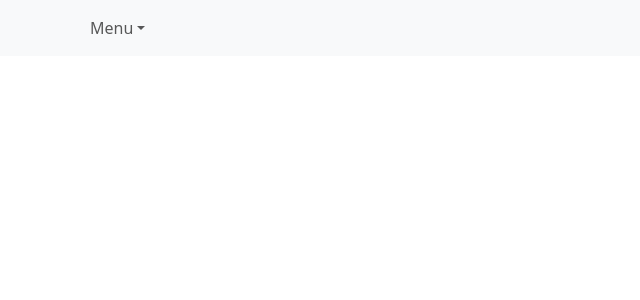
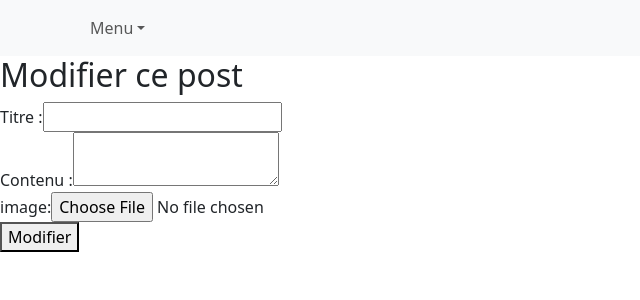
Before and after one commit to Sojabio/Poticha_front, a React (Vite) app: page /updatepost/1 in a window 1280 px wide. Before the commit this address had no page. Shown: the top 300 px of the page, without its empty margins (0-640 px from the left). Built offline with nearby package versions, Linux system fonts and the light colour scheme; no server answers.

Commit message:
crud posts adminview

```diff
--- a/src/App.jsx
+++ b/src/App.jsx
@@ -30,6 +30,7 @@ import Info from './pages/dynamics/Info';
 import Login from './pages/Admin/Auth/Login';
 import Dashboard from './pages/Admin/Dashboard';
 import LogoutSuccess from './pages/Admin/Auth/LogoutSuccess';
+import UpdatePost from './components/Admin/Infos/update';
 
 function App() {
   const [user] = useAtom(userAtom);
@@ -68,6 +69,8 @@ function App() {
           <Route path="/login" element={<Login/>} />
           <Route path="/admin" element={<Dashboard/>} />
           <Route path="/logoutsuccess" element={<LogoutSuccess/>} />
+          <Route path="/updatepost/:id" element={<UpdatePost/>} />
+
         </Routes>
       </Router>
     </>
--- /dev/null
+++ b/src/components/Admin/Infos/delete.jsx
@@ -0,0 +1,36 @@
+import { useAtom } from 'jotai'
+import { userAtom } from '../../../stores/userAtom';
+import { API_URL } from '../../../stores/apiUrl';
+
+const DestroyPost = ({postId, onDelete}) => {
+  const [user] = useAtom(userAtom);
+  const PostId = postId
+
+  const handleDestroy = async () => {
+    try {
+      const response = await fetch(API_URL + '/posts/' + PostId, {
+        method: 'DELETE',
+        headers: {
+          'Content-Type': 'application/json',
+          Authorization: `${user.token}`,
+        },
+      });
+
+      if (response.ok) {
+        console.log('Post deleted successfully');
+        onDelete();
+      } else {
+        console.log('Failed to delete post');
+      }
+    } catch (error) {
+      console.error('An error occurred while deleting post:', error);
+    }
+  }
+
+
+  return (
+    <button onClick={handleDestroy}>Supprimer ce post</button>
+  )
+}
+
+export default DestroyPost
--- /dev/null
+++ b/src/components/Admin/Infos/update.jsx
@@ -0,0 +1,122 @@
+import { useEffect, useState } from 'react';
+import { useAtom } from 'jotai';
+import { useNavigate, useParams} from 'react-router-dom';
+import { userAtom } from '../../../stores/userAtom';
+import { API_URL } from '../../../stores/apiUrl';
+
+function UpdatePost() {
+  const [title, setTitle] = useState(undefined);
+  const [content, setContent] = useState(undefined);
+  const [image, setImage] = useState('');
+  const [user] = useAtom(userAtom);
+  const [originalData, setOriginalData] = useState([])
+  const navigate = useNavigate();
+  const postId = useParams().id;
+
+  useEffect(() => {
+    const fetchData = async () => {
+      try {
+        const response = await fetch(API_URL + "/posts/" + postId, {
+          method: 'get',
+          headers: {
+            'Content-Type': 'application/json'
+          }
+        });
+        if (response.ok) {
+          const jsonData = await response.json();
+          setOriginalData(jsonData);
+          setTitle(jsonData.title || '');
+          setContent(jsonData.content|| '');
+        } else {
+          throw new Error('Erreur lors de la requête');
+        }
+      } catch (error) {
+        console.error('Erreur de requête : ', error)
+      }
+    };
+    fetchData()
+  }, []);
+
+  function handleTitleChange(event) {
+    setTitle(event.target.value);
+  }
+
+  const handleContentChange = (event) => {
+    setContent(event.target.value);
+  };
+
+  const handleImageChange = event => {
+    const selectedFile = event.target.files[0];
+    setImage(selectedFile);
+  };
+
+  const handleSubmit = async (event) => {
+    event.preventDefault();
+
+    const newPost = {
+      post: {
+        title: title || originalData.title,
+        content: content || originalData.content,
+        image: image || originalData.image,
+      }
+    };
+
+    try {
+      const response = await fetch(API_URL + '/posts/' + postId, {
+        method: 'PATCH',
+        headers: {
+          'Content-Type': 'application/json',
+          Authorization: `${user.token}`,
+        },
+        body: JSON.stringify(newPost),
+      });
+
+      if (response.ok) {
+        console.log('Le post a été  modifié avec succès');
+        navigate(`/actus/${postId}`)
+
+      } else {
+        console.error("Erreur lors de la modification du post");
+      }
+    } catch (error) {
+      console.error("Erreur lors de la modification du post :", error);
+    }
+  };
+
+  return (
+    <div>
+      <h2>Modifier ce post</h2>
+      <form onSubmit={handleSubmit}>
+        <div>
+          <label htmlFor="title">Titre :</label>
+          <input
+            placeholder={originalData.title}
+            type="text"
+            id="title"
+            value={title || originalData.title}
+            onChange={handleTitleChange}
+          />
+        </div>
+        <div>
+          <label htmlFor="content">Contenu :</label>
+          <textarea
+            placeholder={originalData.content}
+            id="description"
+            value={content || originalData.content}
+            onChange={handleContentChange}
+          />
+        </div>
+        <div>
+          <label htmlFor="image">image:</label>
+          <input
+          type="file"
+          name="image"
+          onChange={handleImageChange} />
+        </div>
+        <button type="submit">Modifier</button>
+      </form>
+    </div>
+  );
+}
+
+export default UpdatePost;
--- a/src/pages/dynamics/Info/index.jsx
+++ b/src/pages/dynamics/Info/index.jsx
@@ -1,10 +1,13 @@
 import { useState, useEffect } from "react";
-import { useParams } from "react-router-dom";
+import { Link, useParams } from "react-router-dom";
 import { API_URL } from "../../../stores/apiUrl";
+import { useAtom } from "jotai";
+import { userAtom } from "../../../stores/userAtom";
 
 const Info = () => {
   const PostId = useParams().id
   const [post, setPost] = useState('')
+  const [userInfo] = useAtom(userAtom);
 
  useEffect(() => {
   const fetchData = async () => {
@@ -36,6 +39,14 @@ return (
     <p> {post.title}</p>
     <p>{post.content}</p>
     <p>posté le {post.created_at}</p>
+    <>
+    {userInfo.isLoggedIn ? (
+    <Link to={`/updatepost/${post.id}`}>Modifier ce post</Link>
+    ) : (
+      <>
+      </>
+    ) }
+    </>
   </div>
 )
 }
--- a/src/pages/dynamics/Infos/index.jsx
+++ b/src/pages/dynamics/Infos/index.jsx
@@ -1,11 +1,14 @@
 import { Link } from "react-router-dom";
 import { API_URL } from "../../../stores/apiUrl";
 import { useState, useEffect } from "react";
+import { useAtom } from "jotai";
+import { userAtom } from "../../../stores/userAtom";
+import DestroyPost from "../../../components/Admin/Infos/delete";
 
 const Infos = () => {
   const [posts, setPosts] = useState([]);
+  const [userInfo] = useAtom(userAtom);
 
-  useEffect(() => {
     const fetchData = async () => {
       try {
         const response = await fetch(API_URL + "/posts", {
@@ -16,7 +19,8 @@ const Infos = () => {
         });
         if (response.ok) {
           const jsonData = await response.json();
-          setPosts(jsonData);
+          const reversedData = jsonData.reverse();
+          setPosts(reversedData);
         } else {
           throw new Error("Erreur lors de la requête");
         }
@@ -24,8 +28,15 @@ const Infos = () => {
         console.error("Erreur de requête : ", error);
       }
     };
-    fetchData();
-  }, []);
+
+    useEffect(() => {
+      fetchData()
+    }, []);
+
+    const handlePostsDeleted = async () => {
+
+      await fetchData();
+    };
 
   return (
     <div>
@@ -38,6 +49,13 @@ const Infos = () => {
             <p>{post.content}</p>
             <p>posté le {post.created_at}</p>
             <Link to={`/actus/${post.id}`}>en savoir plus</Link>
+            <>
+            {userInfo.isLoggedIn ? (
+            <DestroyPost postId={post.id} onDelete={handlePostsDeleted} />
+            ) : (
+              <></>
+            )}
+            </>
           </div>
           <p>********************</p>
         </div>
```
